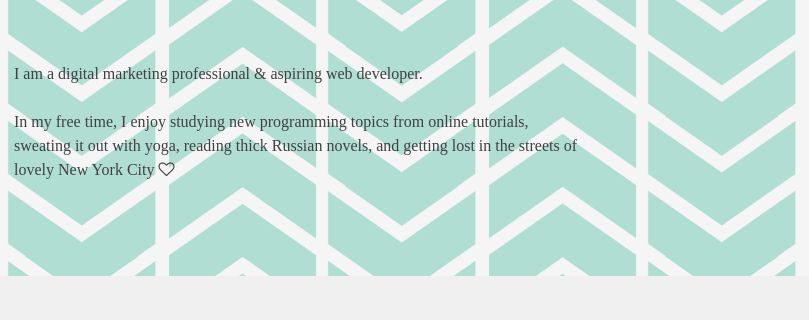
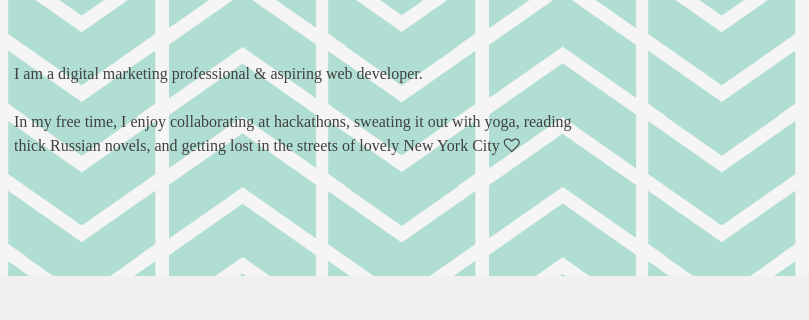
Before and after one commit to apricots/apricots.github.io, a plain HTML site: page index.html in a window 1280 px wide. Shown: the part 184-504 px from the top of the page, 471-1280 px from the left. Drawn offline with Linux system fonts and the light colour scheme; a web font is replaced by a local one.

Commit message:
description

```diff
--- a/index.html
+++ b/index.html
@@ -82,7 +82,7 @@
               <ul class='icon'>
                 <li class='span2'></li>
                 <li class='span2'><img src="http://i.imgur.com/mUEamna.png" class="img-circle"></li><br>
-                <li class='span6'><p class='toptext'>I am a digital marketing professional &amp; aspiring web developer.</p><ul class='toptext'>In my free time, I enjoy studying new programming topics from online tutorials, sweating it out with yoga, reading thick Russian novels, and getting lost in the streets of lovely New York City <i class="fa fa-heart-o"></i></ul></li>
+                <li class='span6'><p class='toptext'>I am a digital marketing professional &amp; aspiring web developer.</p><ul class='toptext'>In my free time, I enjoy collaborating at hackathons, sweating it out with yoga, reading thick Russian novels, and getting lost in the streets of lovely New York City <i class="fa fa-heart-o"></i></ul></li>
                 <li></li>
               </ul>
             </div>
```
